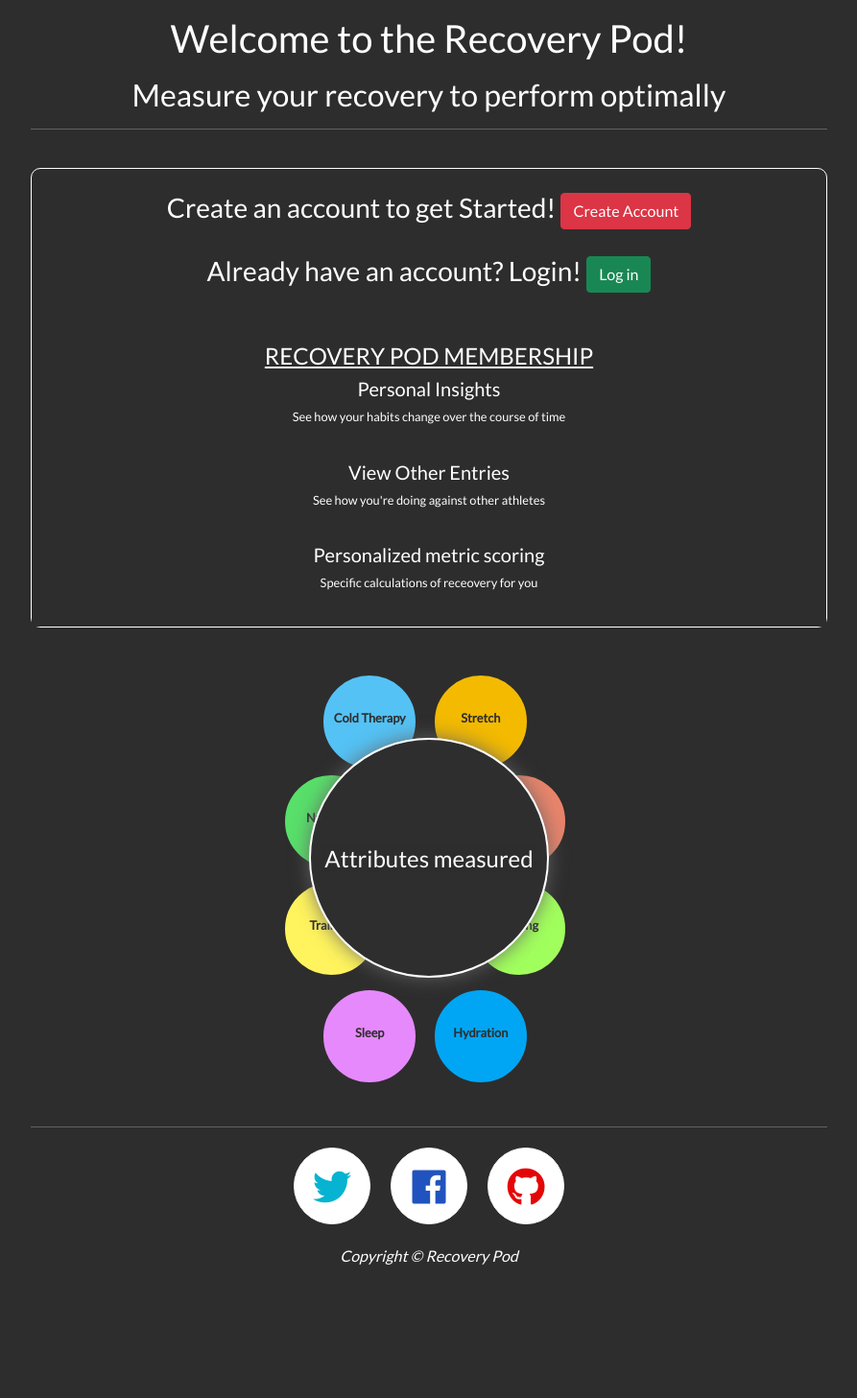
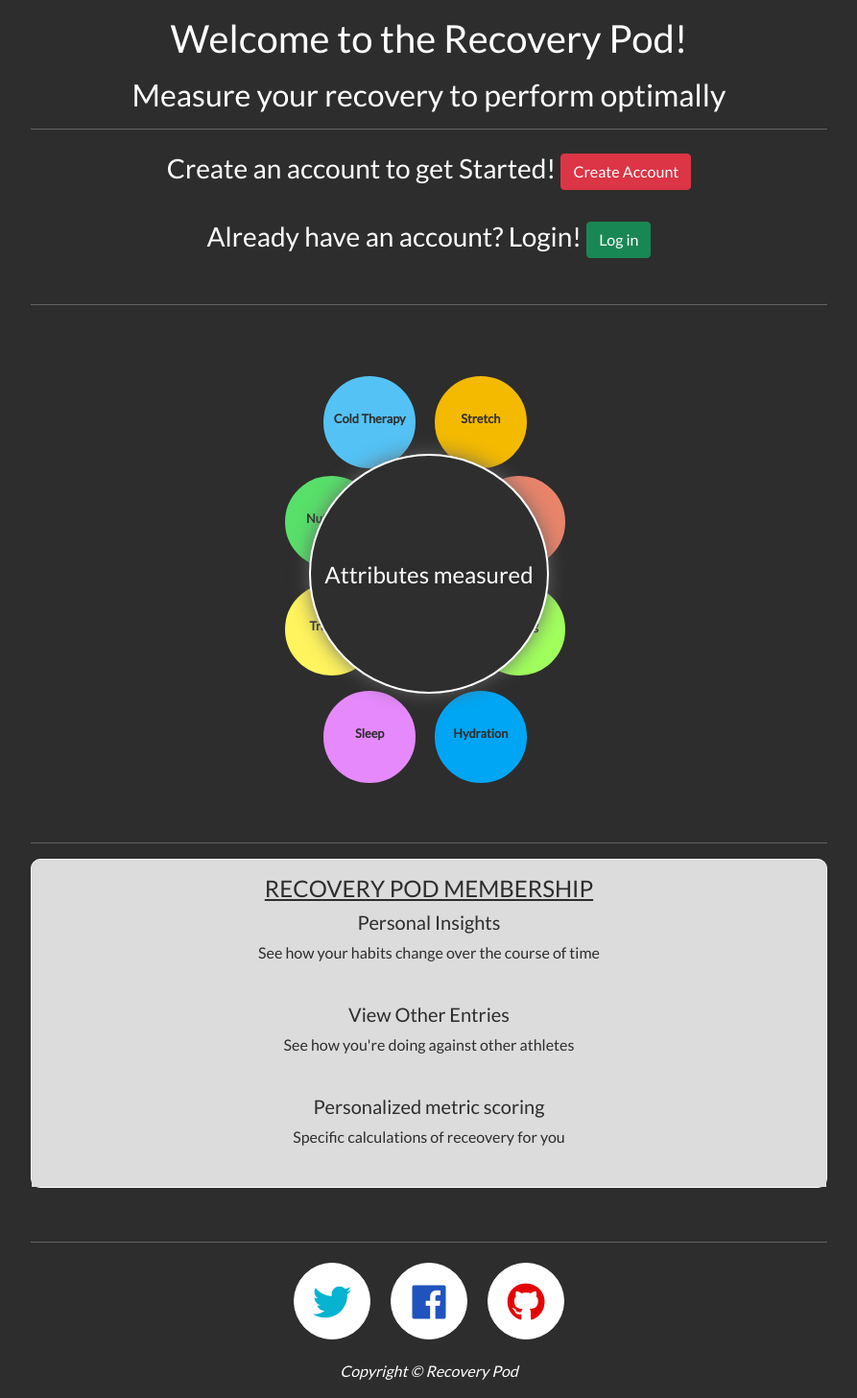
Before and after one commit to aryan008/recovery-test, a Flask app: page / in a window 1280 px wide. Shown: the part 48-1505 px from the top of the page at 96% size, without its empty margins (193-1086 px from the left). Before the commit the page ends 1366 px from the top, so only its background shows below. Run offline with Flask 2, Linux system fonts and the light colour scheme; data that the repository does not hold is empty; some libraries are stand-ins or nearby versions.

Commit message:
home div

```diff
--- a/static/css/style.css
+++ b/static/css/style.css
@@ -80,8 +80,17 @@ footer {
 /*---home page---*/
 .information-div {
     border: 1px solid rgb(255,255,255);
-    font-size: .8rem;
+    font-size: 1rem;
     border-radius: 10px;
+}
+
+.home-block,
+.home-block h4,
+.home-block h4 u,
+.home-block h5,
+.home-block p {
+    background-color: rgb(220, 220, 220);
+    color: rgb(46, 45, 45)
 }
 
 #home-page-circle {
--- a/templates/recovery.html
+++ b/templates/recovery.html
@@ -1,12 +1,10 @@
 {% extends "base.html" %}
 {% block content %}
     <div class="row">
-        <div class="col-8 offset-2 mt-3">
+        <div class="col-8 offset-2 mt-3 container-fluid">
             <h1 class="text-center mb-3">Welcome to the Recovery Pod!</h1>
             <h2 class="text-center">Measure your recovery to perform optimally</h2>
             <hr class="featurette-divider">
-            <br>
-            <div class="information-div mb-3">
             {% if user_check != "Yes" %}
             <h3 class="text-center mt-4">Create an account to get Started!
                 <span>
@@ -20,22 +18,10 @@
                 </span>
             </h3>
             <br>
+            <hr class="featurette-divider">
             {% else %}
             {% endif %}
-                <h4 class="text-uppercase text-center mt-4"><u>Recovery Pod Membership</u></h4>
-                <div class="text-center">
-                    <h5>Personal Insights</h5>
-                    <p>See how your habits change over the course of time</p>
             <br>
-                    <h5>View Other Entries</h5>
-                    <p>See how you're doing against other athletes</p>
-                    <br>
-                    <h5>Personalized metric scoring</h5>
-                    <p>Specific calculations of receovery for you</p>
-                    <br>
-                </div>
-            </div>
-
             <div class="left-div">
                 <ul class="home-page-attributes">
                     <li id="home-page-list-cold-therapy">Cold Therapy</li>
@@ -57,6 +43,22 @@
             </div>
             <br>
             <hr class="featurette-divider">
+            <div class="information-div home-block mb-3">
+                <h4 class="text-uppercase text-center mt-3"><u>Recovery Pod Membership</u></h4>
+                <div class="text-center home-block">
+                    <h5>Personal Insights</h5>
+                    <p>See how your habits change over the course of time</p>
+                    <br>
+                    <h5>View Other Entries</h5>
+                    <p>See how you're doing against other athletes</p>
+                    <br>
+                    <h5>Personalized metric scoring</h5>
+                    <p>Specific calculations of receovery for you</p>
+                    <br>
+                </div>
+            </div>
+            <br>
+            <hr class="featurette-divider">
         </div>
     </div>
 
```
Lines whose indentation alone changed are shown as unchanged.
